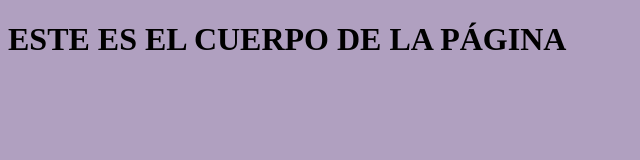
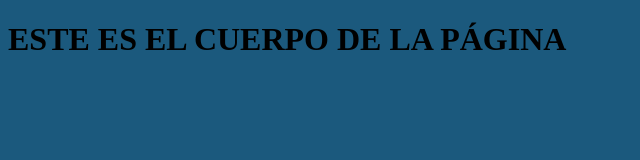
Before and after one commit to Ericksin800s/practica4, a plain HTML site: page abajo.html in a window 1280 px wide. Shown: the whole page, without its empty margins (0-640 px from the left). Drawn offline with Linux system fonts and the light colour scheme.

Commit message:
Update abajo.html

```diff
--- a/abajo.html
+++ b/abajo.html
@@ -5,7 +5,7 @@
     <meta name="viewport" content="width=<>, initial-scale=1.0">
     <title>CUERPO</title>
 </head>
-<body bgcolor="blanco">
+<body bgcolor="#1b597d">
     <h1>ESTE ES EL CUERPO DE LA PÁGINA</h1>
 </body>
 </html>
```
